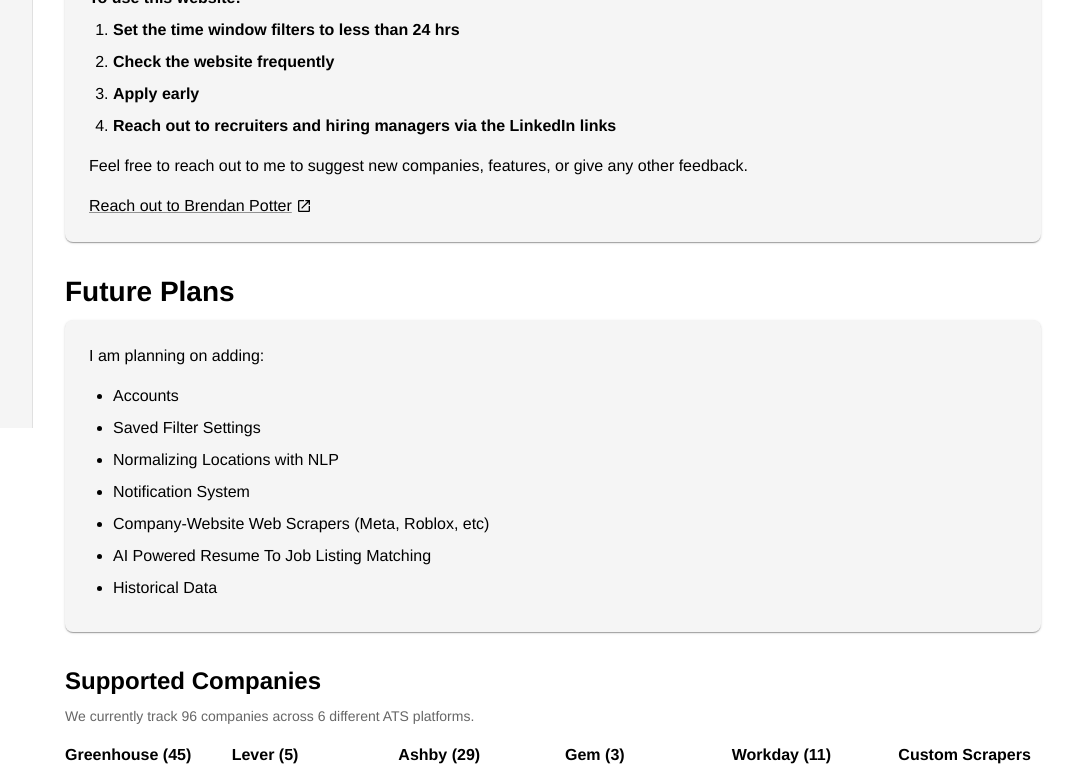
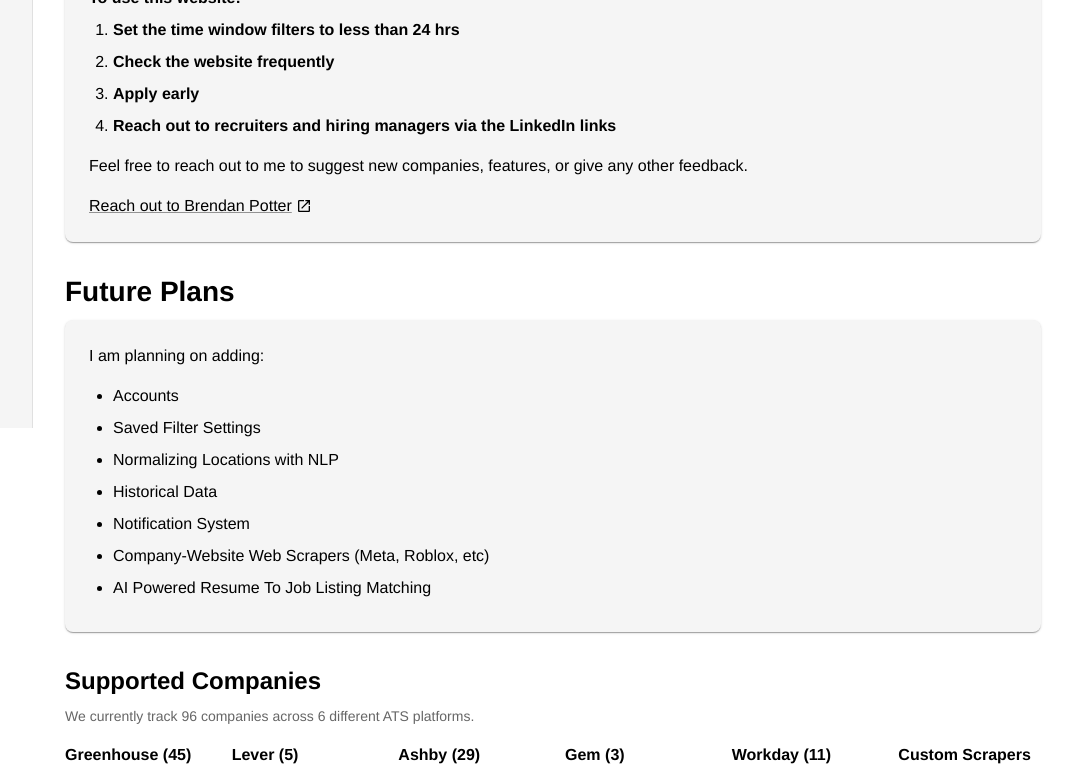
Before and after one commit to brendanpotter00/Job-Visualizer-Notifier, a React (Vite) app in the folder src/frontend/: page /why in a window 1280 px wide. Shown: the part 372-1142 px from the top of the page, without its empty margins (207-1280 px from the left). Built offline with nearby package versions, Linux system fonts and the light colour scheme.

Commit message:
Move Historical Data to fourth position in Future Plans list
https://claude.ai/code/session_01FG7uKfdRcJpdFueDmcDtv8

```diff
--- a/src/frontend/src/pages/WhyPage/WhyPage.tsx
+++ b/src/frontend/src/pages/WhyPage/WhyPage.tsx
@@ -110,6 +110,9 @@ export function WhyPage() {
               Normalizing Locations with NLP
             </Typography>
             <Typography component="li" variant="body1" sx={{ mb: 1 }}>
+              Historical Data
+            </Typography>
+            <Typography component="li" variant="body1" sx={{ mb: 1 }}>
               Notification System
             </Typography>
             <Typography component="li" variant="body1" sx={{ mb: 1 }}>
@@ -117,9 +120,6 @@ export function WhyPage() {
             </Typography>
             <Typography component="li" variant="body1" sx={{ mb: 1 }}>
               AI Powered Resume To Job Listing Matching
-            </Typography>
-            <Typography component="li" variant="body1" sx={{ mb: 1 }}>
-              Historical Data
             </Typography>
           </Box>
         </Paper>
```
